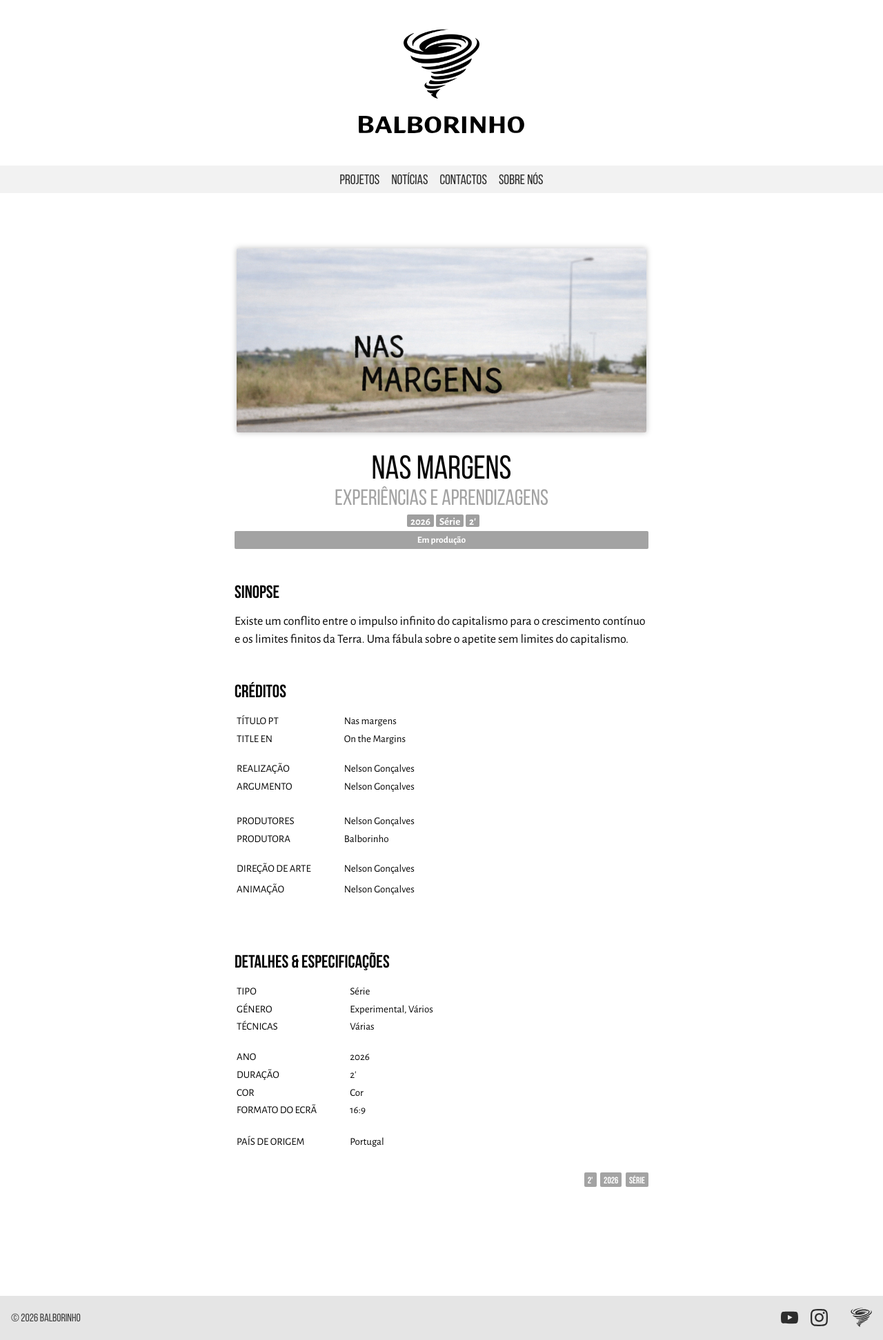
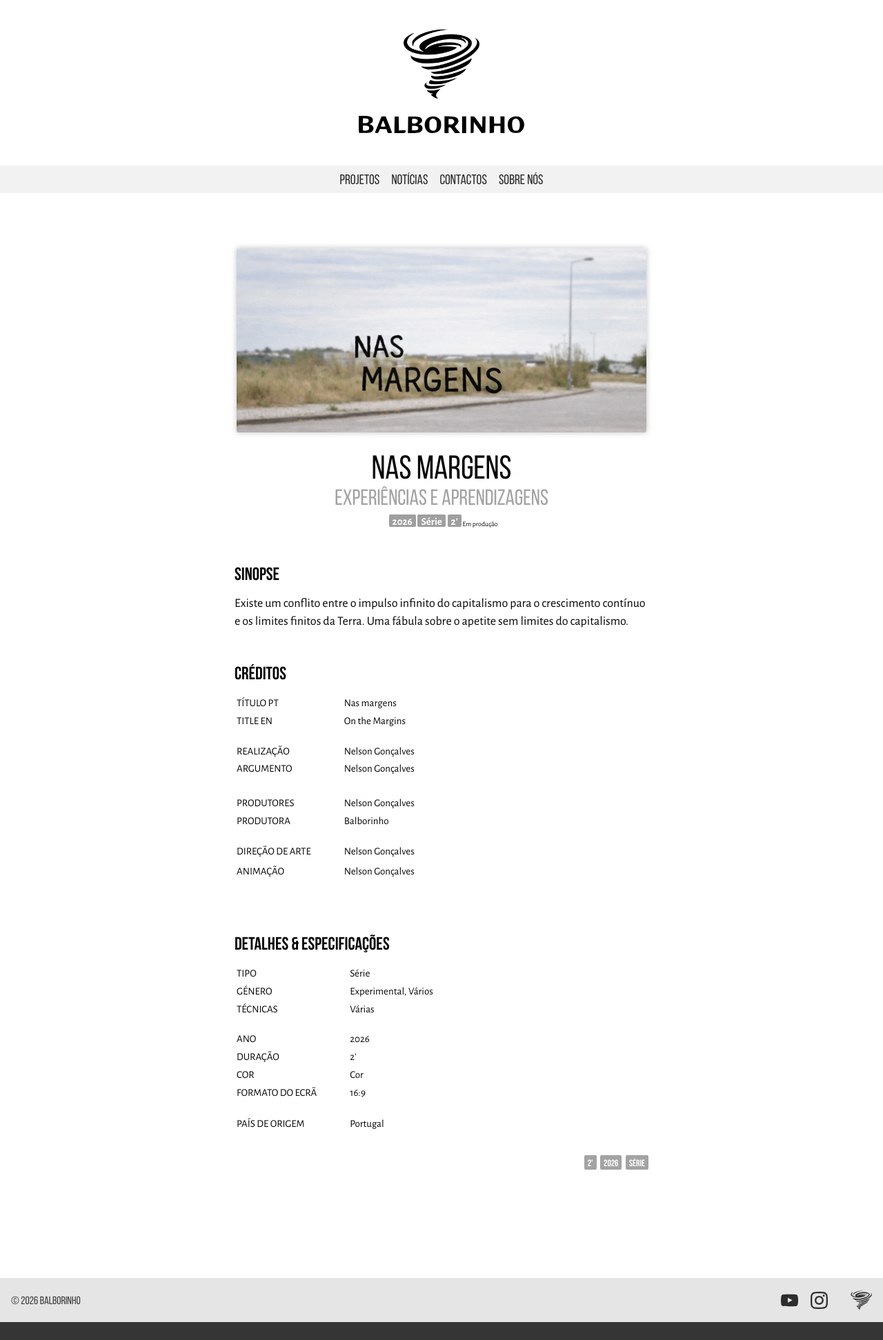
Before and after one commit to balborinho/balborinho.github.io, a Jekyll site: the page built from _products/nas-margens.md, in a window 1280 px wide. Shown: the whole page at 69% size. Built offline with Jekyll 4.4.1, drawn with Linux system fonts in a browser that asks for light colours; after the commit the page ends 1917 px from its top, so only the background shows below that.

Commit message:
Update hero.html

```diff
--- a/_includes/components/product/hero.html
+++ b/_includes/components/product/hero.html
@@ -31,7 +31,7 @@
       {% endfor %}
 
 {% if hero.etapa %}
-        <h4 class="product-hero__type">{{ hero.etapa }}</h4>
+        <span class="product-hero__state">{{ hero.etapa }}</span>
       {% endif %}
 
     </div>
```
